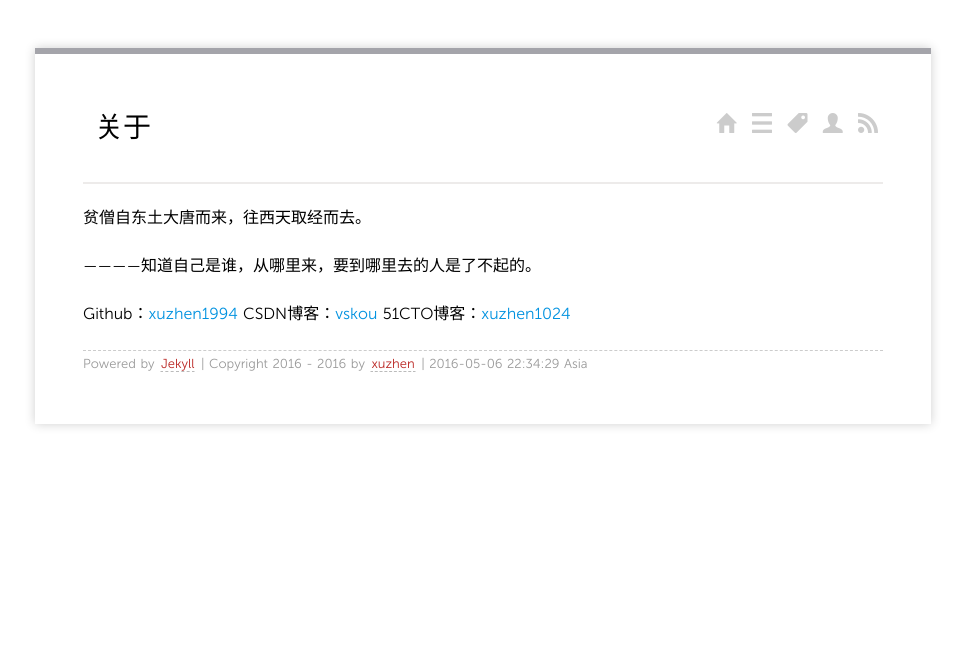
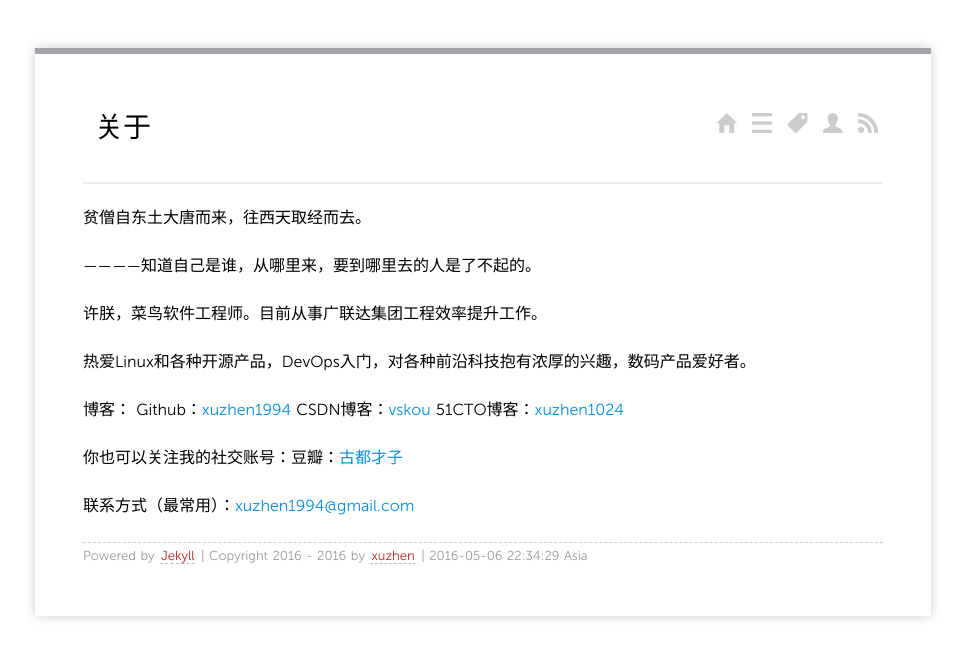
Before and after one commit to xuzhen1994/xuzhen1994.github.io, a Jekyll site: the page built from about/index.md, in a window 1280 px wide. Shown: the top 658 px of the page, without its empty margins (157-1122 px from the left). Built offline with Jekyll 4.4.1, drawn with Linux system fonts in a browser that asks for light colours; Markdown is read by kramdown in place of the engine named in the settings.

Commit message:
about myself

```diff
--- a/about/index.md
+++ b/about/index.md
@@ -7,6 +7,15 @@ layout: page
 
    ————知道自己是谁，从哪里来，要到哪里去的人是了不起的。
 
+许朕，菜鸟软件工程师。目前从事广联达集团工程效率提升工作。
+
+热爱Linux和各种开源产品，DevOps入门，对各种前沿科技抱有浓厚的兴趣，数码产品爱好者。
+
+博客：
 Github：[xuzhen1994](http://github.com/xuzhen1994)
 CSDN博客：[vskou](http://blog.csdn.net/vskou)
 51CTO博客：[xuzhen1024](http://xuzhen1024.blog.51cto.com/)
+
+你也可以关注我的社交账号：豆瓣：[古都才子](https://www.douban.com/people/xuzhen1024/)
+
+联系方式（最常用）：[xuzhen1994@gmail.com](xuzhen1994@gmail.com)
```
Also changed, not shown: pictures/自己（大学）.jpg (added).
